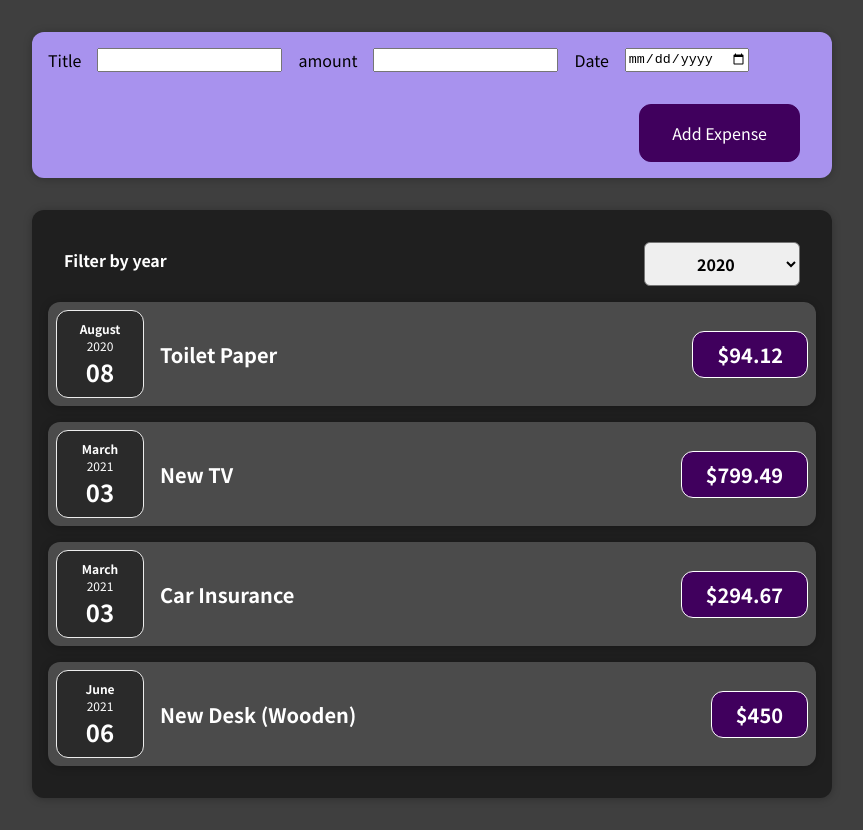
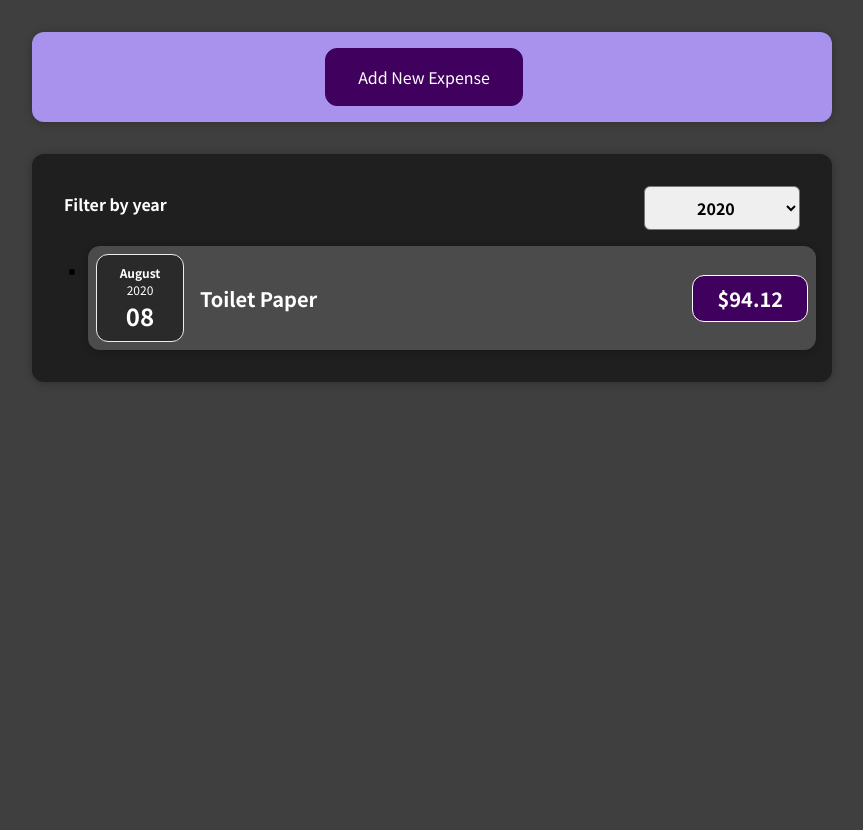
Before and after one commit to gdlmartins/react_first_code, a React (Create React App) app: page / in a window 1280 px wide. Shown: the whole page, without its empty margins (208-1071 px from the left). After the commit the page ends 800 px from the top, so only its background shows below. Built offline with nearby package versions, Linux system fonts and the light colour scheme.

Commit message:
new components and new expense and cancel botton

```diff
--- a/src/App.js
+++ b/src/App.js
@@ -1,14 +1,8 @@
+import React, { useState } from "react";
 import Expense from "./components/Expenses/Expense";
 import NewExpense from "./components/NewExpense/NewExpense";
 
-const App = () => {
-  const addExpenseHandler = (expense) => {
-    const expenseData = {
-      ...expense,
-    };
-    console.log(expenseData);
-  };
-  const expenses = [
+const DUMMY_EXPENSES = [
   {
     id: "e1",
     title: "Toilet Paper",
@@ -29,10 +23,19 @@
     date: new Date(2021, 5, 12),
   },
 ];
+
+const App = () => {
+  const [expenses, setExpenses] = useState(DUMMY_EXPENSES);
+
+  const addExpenseHandler = (expense) => {
+    setExpenses((preExpenses) => {
+      return [expense, ...preExpenses];
+    });
+  };
   return (
     <div>
       <NewExpense onAddExpense={addExpenseHandler} />
-      <Expense expense={expenses} />
+      <Expense items={expenses} />
     </div>
   );
 };
--- a/src/components/Expenses/Expense.js
+++ b/src/components/Expenses/Expense.js
@@ -3,6 +3,7 @@
 import Card from "../UI/Card";
 import "./Expense.css";
 import ExpensesFilter from "./ExpensesFilter";
+import ExpensesList from "./ExpensesList";
 
 const Expense = (props) => {
   const [filteredYear, setFilteredYear] = useState("2020");
@@ -11,17 +12,14 @@
     setFilteredYear(onYearhandler);
   };
 
+  const filteredExpenses = props.items.filter((expense) => {
+    return expense.date.getFullYear().toString() === filteredYear;
+  });
+
   return (
     <Card className="expenses">
       <ExpensesFilter selected={filteredYear} onYearhandler={Yearhandler} />
-      {console.log(props.expense)}
-      {props.expense.map((expense) => (
-        <ExpenseItem
-          title={expense.title}
-          amount={expense.amount}
-          date={expense.date}
-        />
-      ))}
+      <ExpensesList items={filteredExpenses} />
     </Card>
   );
 };
--- a/src/components/Expenses/ExpenseItem.js
+++ b/src/components/Expenses/ExpenseItem.js
@@ -1,10 +1,11 @@
-import React, { useState } from "react";
+import React from "react";
 import ExpenseDate from "./ExpenseDate";
 import Card from "../UI/Card";
 import "./ExpenseItem.css";
 
 const ExpenseItem = (props) => {
   return (
+    <li>
       <Card className="expense-item">
         <ExpenseDate date={props.date} />
         <div className="expense-item__description">
@@ -12,6 +13,7 @@
           <div className="expense-item__price">${props.amount}</div>
         </div>
       </Card>
+    </li>
   );
 };
 
--- /dev/null
+++ b/src/components/Expenses/ExpensesList.css
@@ -0,0 +1,9 @@
+.expenses-list {
+  list-style: none;
+  padding: 0;
+}
+
+.expenses-list__fallback {
+  color: white;
+  text-align: center;
+}
--- /dev/null
+++ b/src/components/Expenses/ExpensesList.js
@@ -0,0 +1,23 @@
+import React from "react";
+import "./ExpensesList.css";
+import ExpenseItem from "./ExpenseItem";
+
+const ExpensesList = (props) => {
+  if (props.items.length === 0) {
+    return <h2 className="expenses-list__fallback">Found no expenses</h2>;
+  }
+  return (
+    <ul className="expense-list">
+      {props.items.map((expense) => (
+        <ExpenseItem
+          key={expense.id}
+          title={expense.title}
+          amount={expense.amount}
+          date={expense.date}
+        />
+      ))}
+    </ul>
+  );
+};
+
+export default ExpensesList;
--- a/src/components/NewExpense/ExpenseForm.js
+++ b/src/components/NewExpense/ExpenseForm.js
@@ -20,6 +20,9 @@
 
   const submitHandler = (event) => {
     event.preventDefault();
+    setEnteredDate("");
+    setEnteredTitle("");
+    setEnteredAmount("");
 
     const expenseData = {
       title: enteredTitle,
@@ -65,6 +68,9 @@
         </div>
       </div>
       <div className="new-expense__actions">
+        <button type="button" onClick={props.onCancel}>
+          Cancel
+        </button>
         <button type="submit"> Add Expense </button>
       </div>
     </form>
--- a/src/components/NewExpense/NewExpense.js
+++ b/src/components/NewExpense/NewExpense.js
@@ -1,8 +1,9 @@
-import React from "react";
+import React, { useState } from "react";
 import ExpenseForm from "./ExpenseForm";
 import "./NewExpense.css";
 
 const NewExpense = (props) => {
+  const [isEditing, setIsEditing] = useState(false);
   const saveExpenseDataHandler = (enteredExpenseData) => {
     const expenseData = {
       ...enteredExpenseData,
@@ -11,9 +12,23 @@
     props.onAddExpense(expenseData);
   };
 
+  const startEditingHandler = () => {
+    setIsEditing(true);
+  };
+  const cancelHandler = () => {
+    setIsEditing(false);
+  };
   return (
     <div className="new-expense">
-      <ExpenseForm onSaveExpenseData={saveExpenseDataHandler} />
+      {!isEditing && (
+        <button onClick={startEditingHandler}>Add New Expense</button>
+      )}
+      {isEditing && (
+        <ExpenseForm
+          onSaveExpenseData={saveExpenseDataHandler}
+          onCancel={cancelHandler}
+        />
+      )}
     </div>
   );
 };
```
Also changed, not shown: 1 other file (tests, documents, lock files or other folders). Lines whose indentation alone changed are shown as unchanged.
